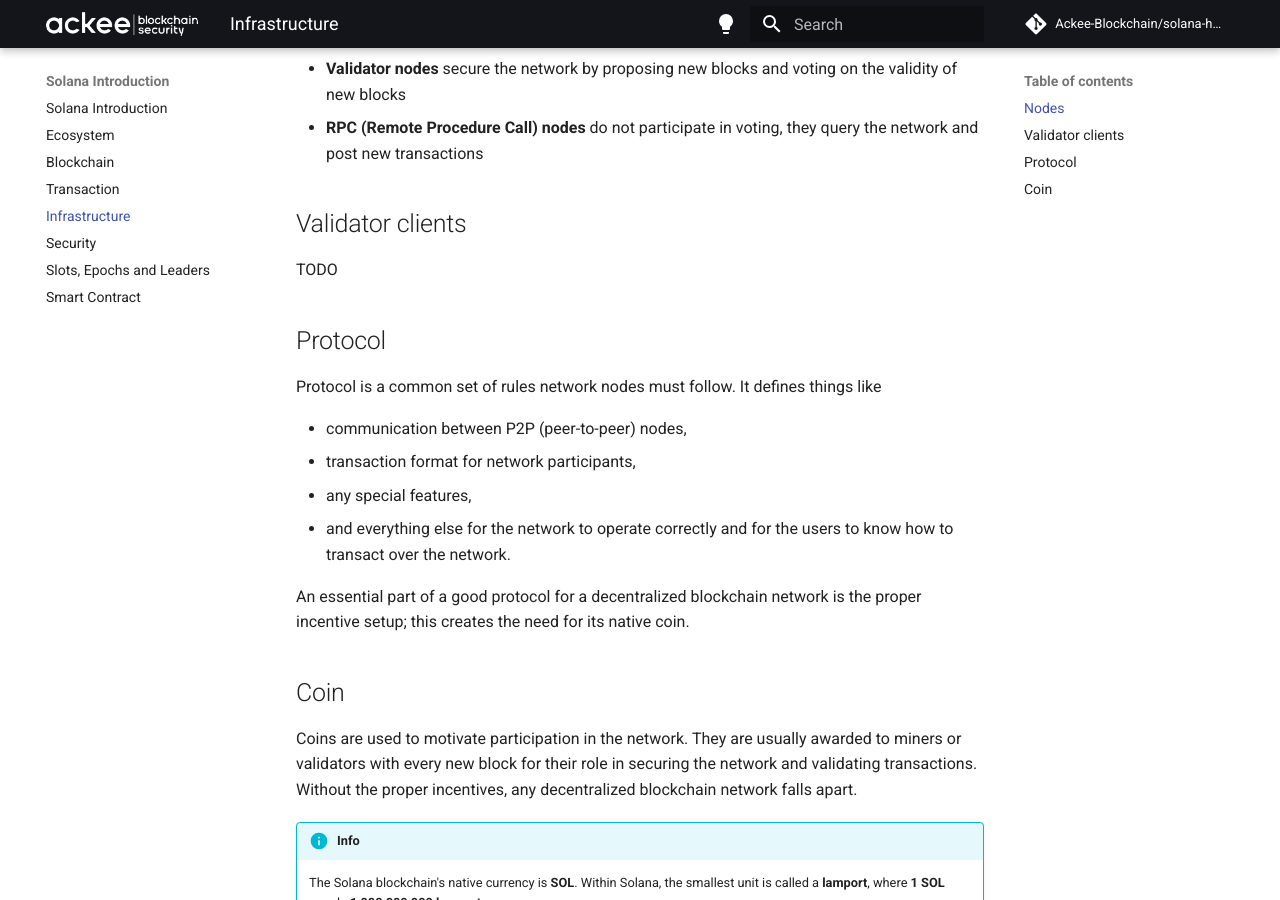
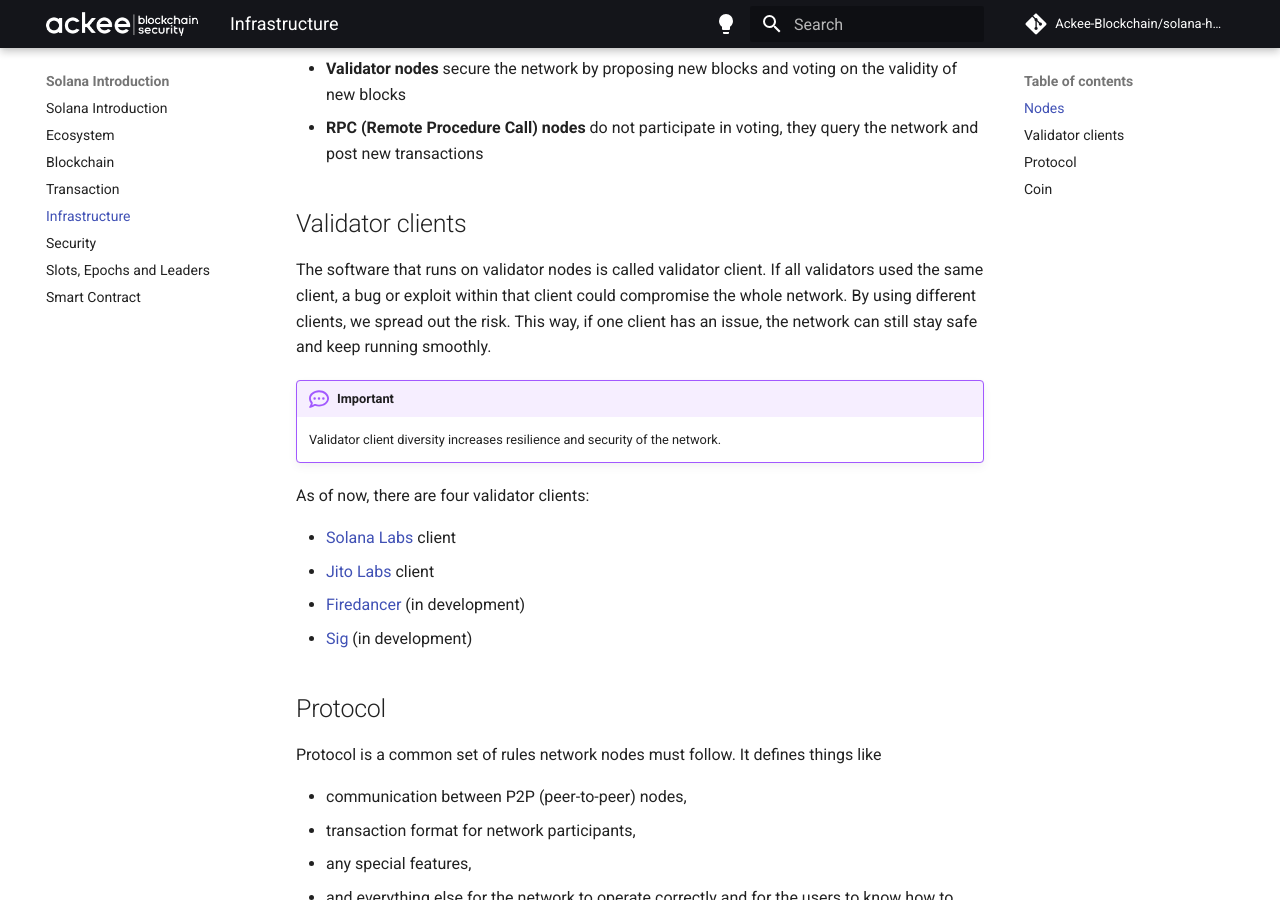
Before and after one commit to vmpyre/solana-handbook, an MkDocs documentation site: the page built from docs/handbook/chapter1/infrastructure.md, in a window 1280 px wide and 900 px high, scrolled down 341 px. Built offline with MkDocs 1.6.1 and Material for MkDocs 9.7.7, drawn with Linux system fonts in a browser that asks for light colours; comment, search, counter and statistics services are not loaded.

Commit message:
add validator client section

```diff
--- a/docs/handbook/chapter1/infrastructure.md
+++ b/docs/handbook/chapter1/infrastructure.md
@@ -7,7 +7,19 @@ Node is a term from graph theory or distributed systems; it is a single particip
 
 ## Validator clients
 
-TODO
+The software that runs on validator nodes is called validator client. If all validators used the same client, a bug or exploit within that client could compromise the whole network. By using different clients, we spread out the risk. This way, if one client has an issue, the network can still stay safe and keep running smoothly.
+
+!!! important
+
+    Validator client diversity increases resilience and security of the network.
+
+As of now, there are four validator clients:
+
+- [Solana Labs](https://solanalabs.com/) client
+- [Jito Labs](https://www.jito.wtf/validators/) client
+- [Firedancer](https://www.helius.dev/blog/what-is-firedancer) (in development)
+- [Sig](https://www.syndica.io/sig) (in development)
+
 
 ## Protocol
 
```
